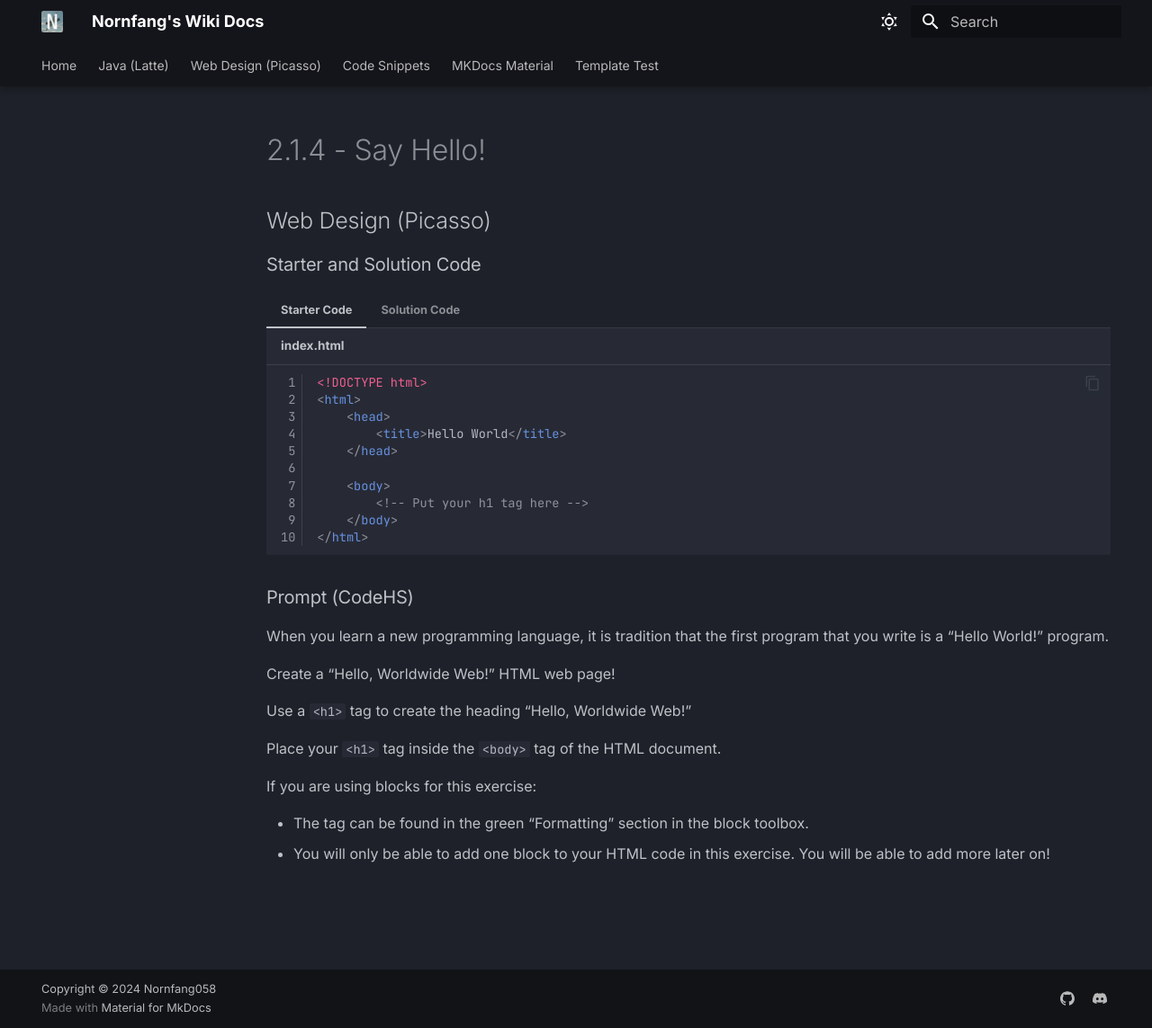
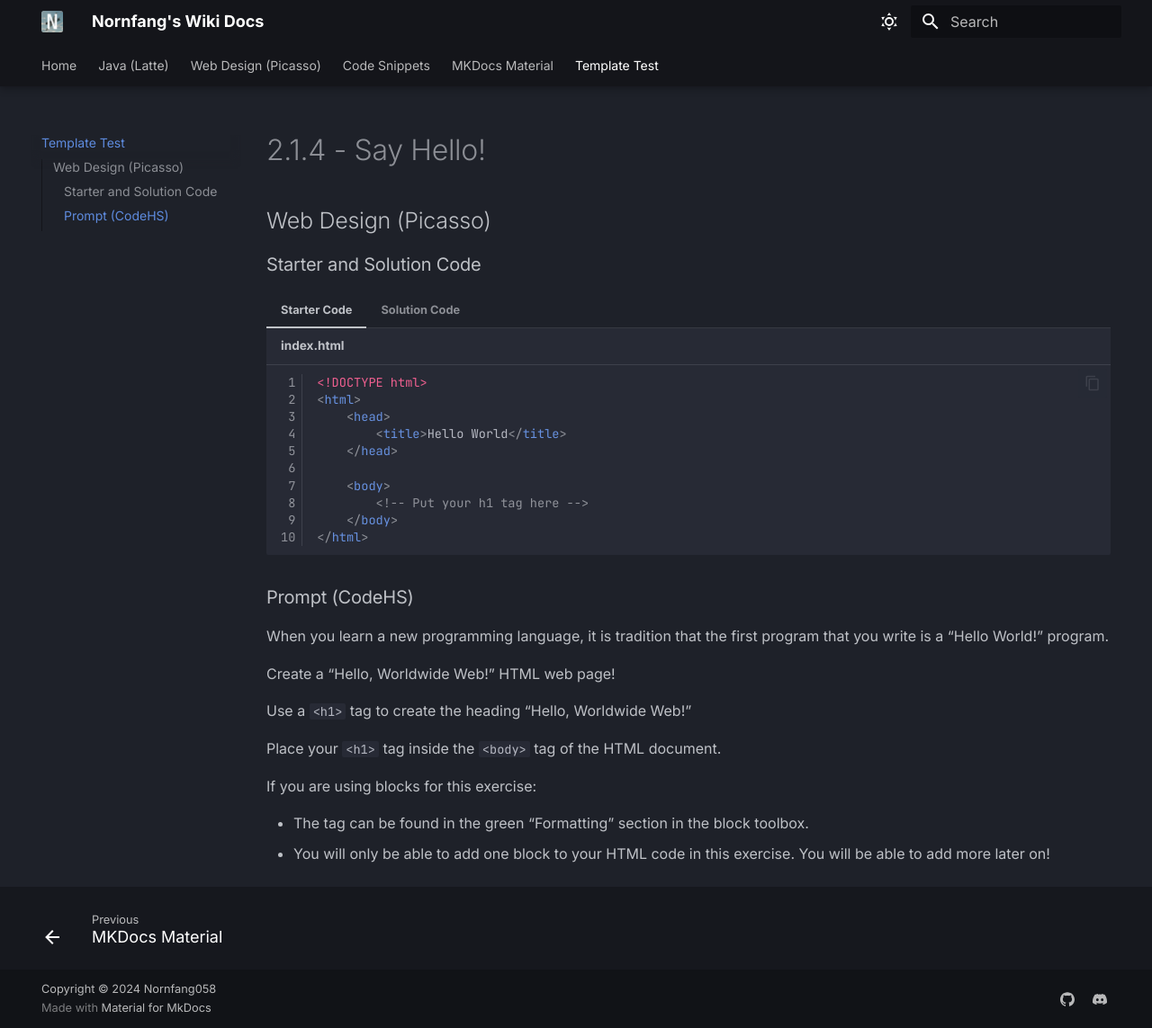
Before and after one commit to nornfang058/wiki-docs, an MkDocs documentation site: the page built from docs/web-picasso/2.1.4.md, in a window 1280 px wide and 1143 px high. Shown: the whole window at 90% size. Built offline with MkDocs 1.6.1 and Material for MkDocs 9.7.7, drawn with Linux system fonts in a browser that asks for light colours.

Commit message:
Fixed file naming.

```diff
--- a/mkdocs.yml
+++ b/mkdocs.yml
@@ -75,7 +75,7 @@ nav:
     - 2.1.4: 2.1.4.md
   - Code Snippets: snippets.md
   - MKDocs Material: mkdocs-material.md
-  - Template Test: 2.1.4.md
+  - Template Test: web-picasso/2.1.4.md
 
 extra_css:
   - stylesheets/extra.css
```
Also changed, not shown: docs/web-picasso/placeholder.md (deleted).
